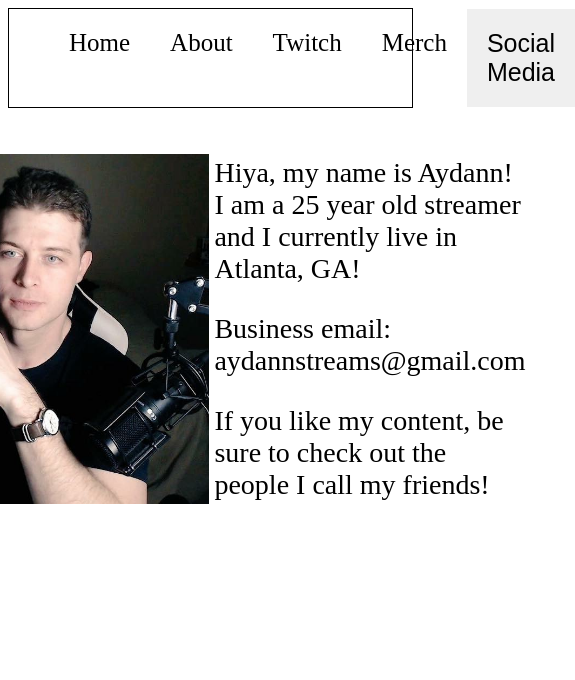
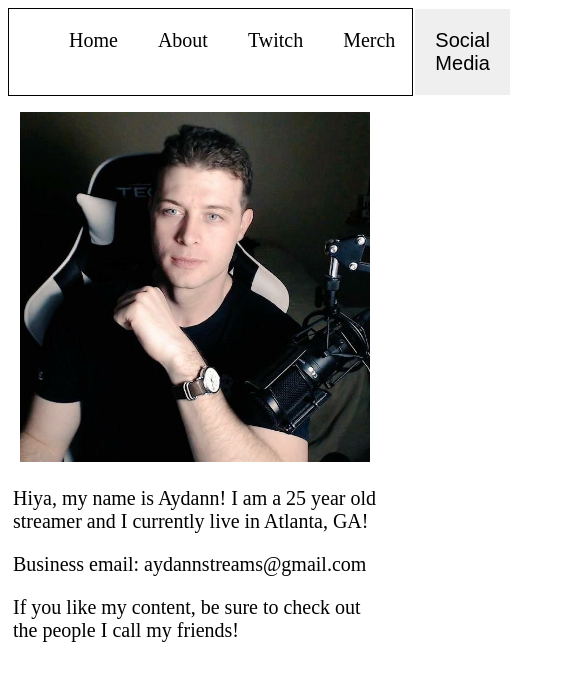
Before and after one commit to KLawsonDevelopment/AydannSite, a React (Create React App) app: page /about in a window 390 px wide. Shown: the top 680 px of the page, 575 px wide, since content can reach past the window. Built offline with nearby package versions, Linux system fonts and the light colour scheme.

Commit message:
Adjusted for mobile version

```diff
--- a/src/index.css
+++ b/src/index.css
@@ -89,3 +89,22 @@
   margin: 5px;
   display: inline-block;
 }
+
+@media screen and (max-width:750px) {
+  .primaryNav a{
+    font-size: 20px;
+  }
+
+  .primaryNav button {
+    font-size: 20px;
+  }
+
+  .aboutMe{
+    display: flex;
+    flex-direction: column;
+  }
+
+  .aboutMeInfo {
+    font-size: 20px;
+  }
+}
```
